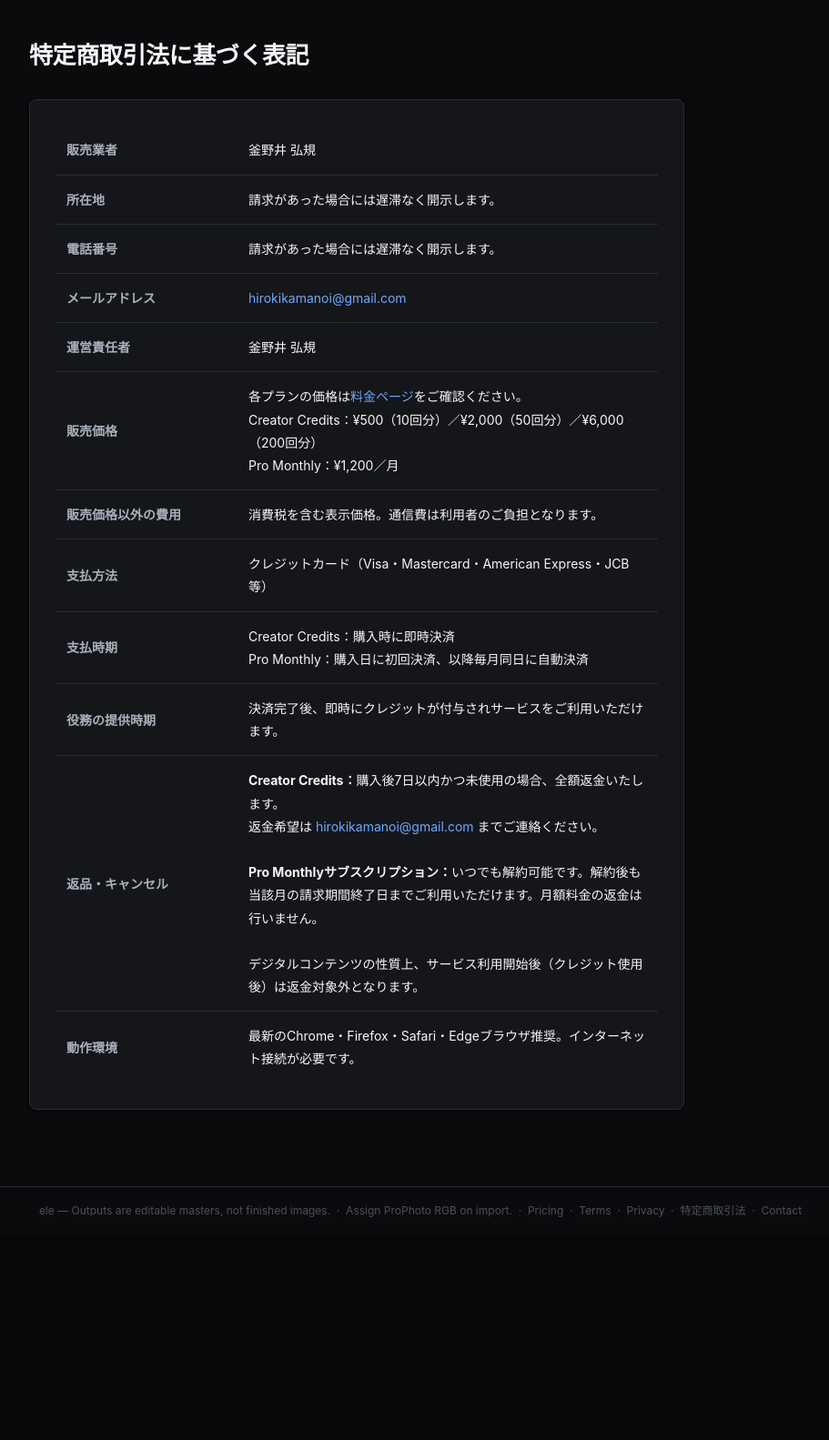
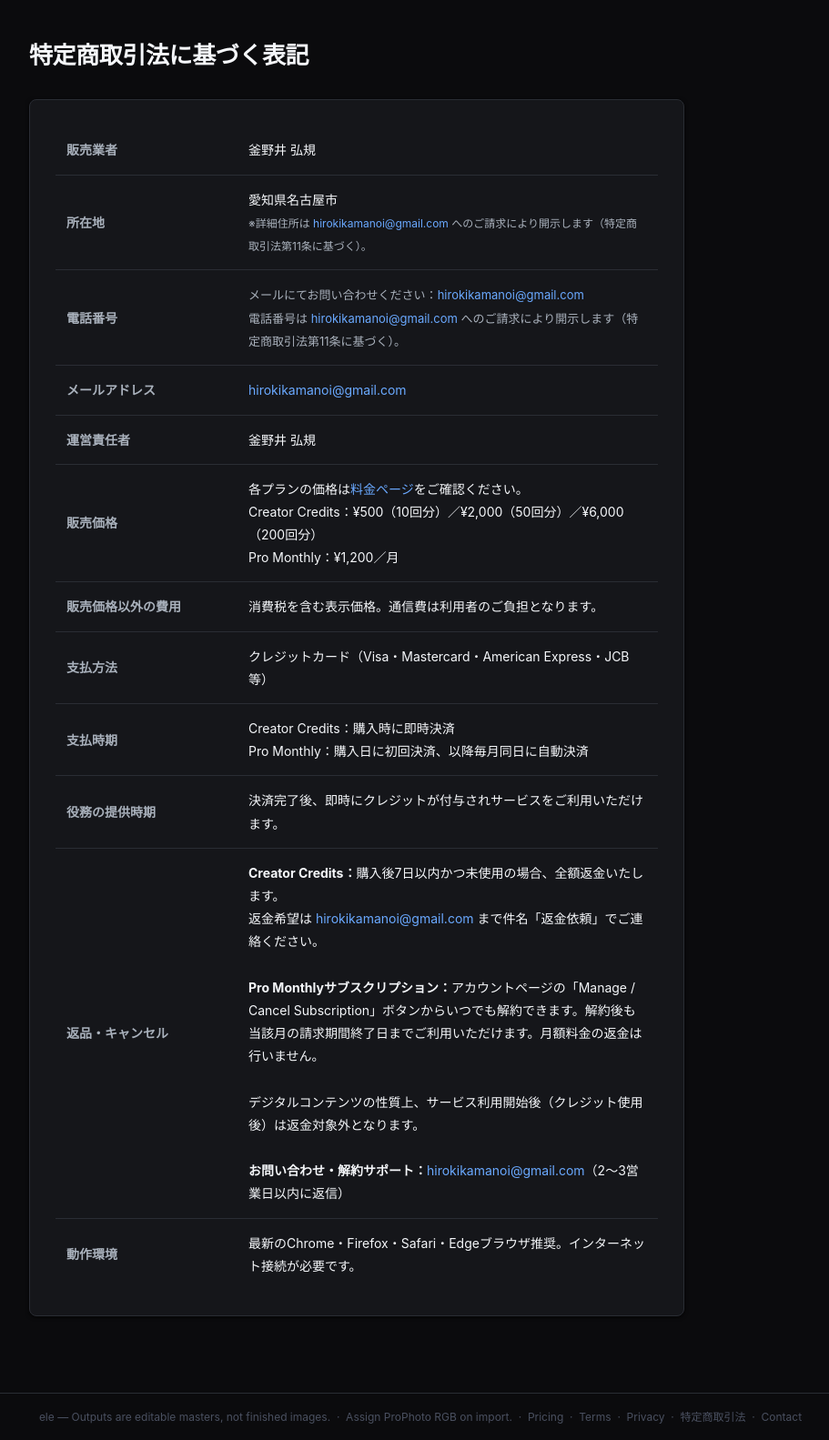
Before and after one commit to KAMANOI/ele, a FastAPI app: page /tokushoho in a window 1280 px wide. Shown: the part 62-1645 px from the top of the page at 91% size, without its empty margins (178-1089 px from the left). Before the commit the page ends 1400 px from the top, so only its background shows below. Run offline with FastAPI, Linux system fonts and the light colour scheme; some libraries are stand-ins or nearby versions.

Commit message:
Add Stripe Customer Portal, fix subscription cancellation UX
- billing/stripe_service.py: add create_billing_portal_session()
- billing/routes.py: add POST /billing/portal → Stripe Customer Portal redirect
- account.html: replace /pricing "Manage plan" with Stripe Portal button + JP cancel instructions
- billing_success.html: add cancel instructions after Pro purchase
- pricing.html: clarify "Cancel anytime from your account page"
- terms.html: add explicit cancellation procedure with portal link
- tokushoho.html: add prefecture-level address, strengthen cancel/refund section
- index.html: rename "Free" mode to "Basic" to avoid misleading label

Co-Authored-By: Claude Sonnet 4.6 <noreply@anthropic.com>

```diff
--- a/ele/web/templates/billing_success.html
+++ b/ele/web/templates/billing_success.html
@@ -13,6 +13,10 @@
       <p style="font-size:15px; color:var(--text-2); margin-bottom:20px;">
         Your Pro subscription is active.
         Unlimited exports are now enabled on your account.
+      </p>
+      <p style="font-size:13px; color:var(--text-2); margin-bottom:20px;">
+        サブスクリプションのキャンセル・管理はアカウントページの
+        「Manage / Cancel Subscription」から行えます。
       </p>
       {% elif user.plan_type == "creator" %}
       <p style="font-size:15px; color:var(--text-2); margin-bottom:20px;">
--- a/ele/web/templates/index.html
+++ b/ele/web/templates/index.html
@@ -55,8 +55,8 @@
     <div class="radio-grid" id="mode-grid">
       <label class="radio-card" id="mode-free">
         <input type="radio" name="mode" value="free" onchange="onModeChange(this)">
-        <strong>Free</strong>
-        <small>Basic pipeline &middot; 4 000 px max</small>
+        <strong>Basic</strong>
+        <small>Standard pipeline &middot; 4 000 px max</small>
       </label>
       <label class="radio-card checked" id="mode-creator">
         <input type="radio" name="mode" value="creator" checked onchange="onModeChange(this)">
--- a/ele/web/templates/pricing.html
+++ b/ele/web/templates/pricing.html
@@ -114,7 +114,7 @@
 
   <p style="font-size:14px; color:var(--text-2); margin-bottom:22px;">
     Unlimited exports for photographers and heavy users.
-    Cancel anytime.
+    Cancel anytime from your account page — no need to contact support.
   </p>
 
   <div class="pro-row">
--- a/ele/web/templates/terms.html
+++ b/ele/web/templates/terms.html
@@ -21,12 +21,13 @@
     <li>アカウントの不正利用が発覚した場合、当方は予告なくアカウントを停止できます。</li>
   </ul>
 
-  <h2 style="margin-top:2rem;">3. 料金・決済</h2>
+  <h2 style="margin-top:2rem;">3. 料金・決済・解約</h2>
   <ul>
     <li>本サービスの有料プランの料金は<a href="/pricing">料金ページ</a>に記載のとおりです。</li>
     <li>決済はStripe, Inc.を通じたクレジットカード払いのみとなります。</li>
     <li>Creator Creditsは購入時に即時付与されます。</li>
     <li>Pro Monthlyサブスクリプションは月次で自動更新されます。</li>
+    <li><strong>Pro Monthlyの解約：</strong>アカウントページの「Manage / Cancel Subscription」ボタンをクリックし、Stripeのカスタマーポータルから即時解約できます。解約後も当該月の請求期間終了日までご利用いただけます。</li>
     <li>料金は予告なく変更される場合がありますが、既存サブスクリプションには次回更新日から適用されます。</li>
   </ul>
 
--- a/ele/web/templates/tokushoho.html
+++ b/ele/web/templates/tokushoho.html
@@ -15,11 +15,21 @@
       </tr>
       <tr style="border-bottom:1px solid var(--border);">
         <th style="padding:14px 12px; text-align:left; color:var(--text-2);">所在地</th>
-        <td style="padding:14px 12px;">請求があった場合には遅滞なく開示します。</td>
+        <td style="padding:14px 12px;">
+          愛知県名古屋市<br>
+          <span style="font-size:12px; color:var(--text-2);">
+            ※詳細住所は <a href="mailto:hirokikamanoi@gmail.com">hirokikamanoi@gmail.com</a> へのご請求により開示します（特定商取引法第11条に基づく）。
+          </span>
+        </td>
       </tr>
       <tr style="border-bottom:1px solid var(--border);">
         <th style="padding:14px 12px; text-align:left; color:var(--text-2);">電話番号</th>
-        <td style="padding:14px 12px;">請求があった場合には遅滞なく開示します。</td>
+        <td style="padding:14px 12px;">
+          <span style="font-size:13px; color:var(--text-2);">
+            メールにてお問い合わせください：<a href="mailto:hirokikamanoi@gmail.com">hirokikamanoi@gmail.com</a><br>
+            電話番号は <a href="mailto:hirokikamanoi@gmail.com">hirokikamanoi@gmail.com</a> へのご請求により開示します（特定商取引法第11条に基づく）。
+          </span>
+        </td>
       </tr>
       <tr style="border-bottom:1px solid var(--border);">
         <th style="padding:14px 12px; text-align:left; color:var(--text-2);">メールアドレス</th>
@@ -60,9 +70,10 @@
         <th style="padding:14px 12px; text-align:left; color:var(--text-2);">返品・キャンセル</th>
         <td style="padding:14px 12px;">
           <strong>Creator Credits：</strong>購入後7日以内かつ未使用の場合、全額返金いたします。<br>
-          返金希望は <a href="mailto:hirokikamanoi@gmail.com">hirokikamanoi@gmail.com</a> までご連絡ください。<br><br>
-          <strong>Pro Monthlyサブスクリプション：</strong>いつでも解約可能です。解約後も当該月の請求期間終了日までご利用いただけます。月額料金の返金は行いません。<br><br>
-          デジタルコンテンツの性質上、サービス利用開始後（クレジット使用後）は返金対象外となります。
+          返金希望は <a href="mailto:hirokikamanoi@gmail.com">hirokikamanoi@gmail.com</a> まで件名「返金依頼」でご連絡ください。<br><br>
+          <strong>Pro Monthlyサブスクリプション：</strong>アカウントページの「Manage / Cancel Subscription」ボタンからいつでも解約できます。解約後も当該月の請求期間終了日までご利用いただけます。月額料金の返金は行いません。<br><br>
+          デジタルコンテンツの性質上、サービス利用開始後（クレジット使用後）は返金対象外となります。<br><br>
+          <strong>お問い合わせ・解約サポート：</strong><a href="mailto:hirokikamanoi@gmail.com">hirokikamanoi@gmail.com</a>（2〜3営業日以内に返信）
         </td>
       </tr>
       <tr>
```
Also changed, not shown: ele/billing/routes.py (+37 -0 lines), ele/billing/stripe_service.py (+15 -0 lines), ele/web/templates/account.html (+13 -1 lines).
